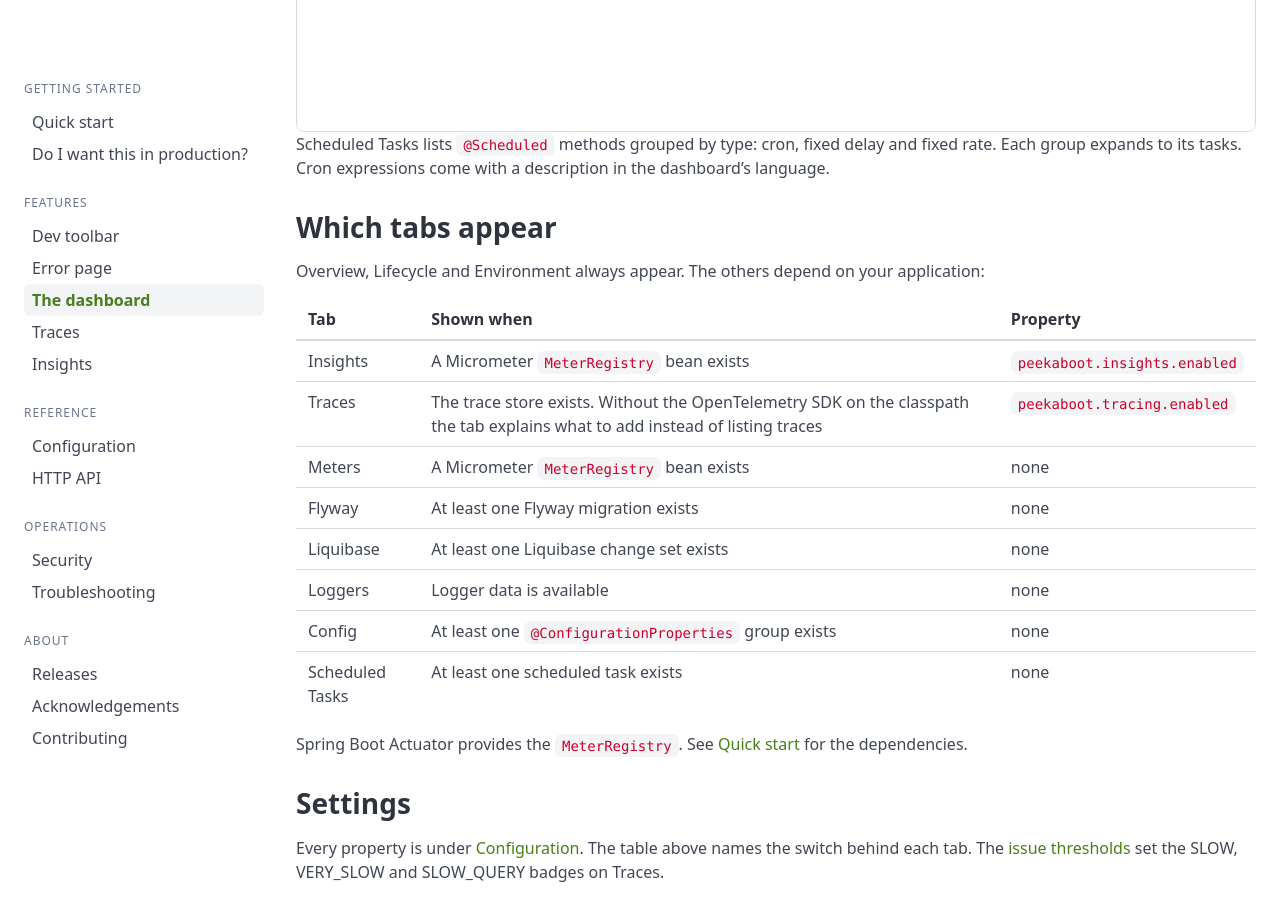
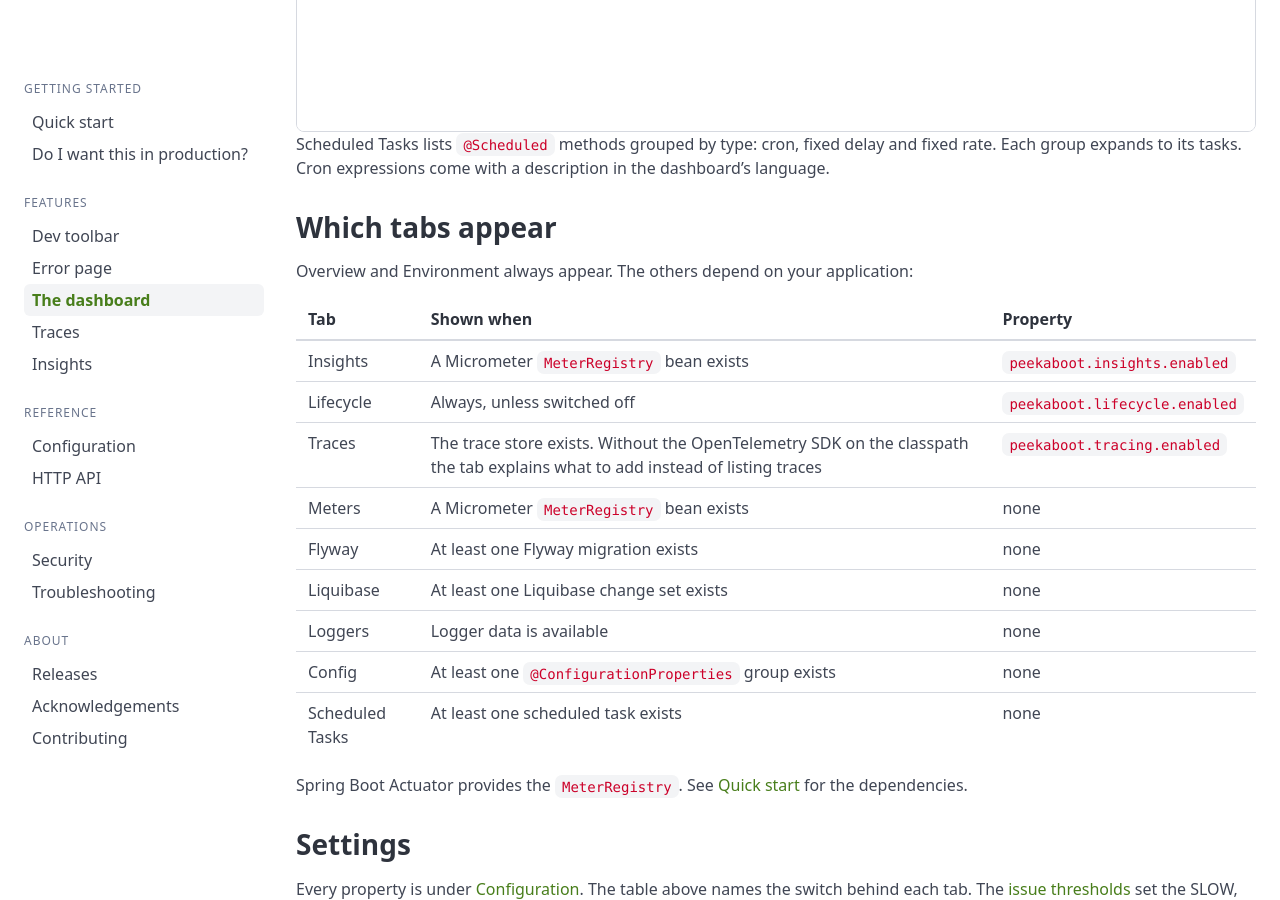
Before and after one commit to peekaboot-org/peekaboot-org.github.io, a Jekyll site: the page built from docs/dashboard.md, in a window 1280 px wide and 900 px high, scrolled down 10959 px. Built offline with Jekyll 4.4.1, drawn with Linux system fonts in a browser that asks for light colours; some of the changed text lies outside the part shown.

Commit message:
docs: hide the Lifecycle tab when lifecycle is off

```diff
--- a/docs/dashboard.md
+++ b/docs/dashboard.md
@@ -226,11 +226,12 @@ language.
 
 ## Which tabs appear {#conditionally-shown-tabs}
 
-Overview, Lifecycle and Environment always appear. The others depend on your application:
+Overview and Environment always appear. The others depend on your application:
 
 | Tab | Shown when | Property |
 |---|---|---|
 | Insights | A Micrometer `MeterRegistry` bean exists | `peekaboot.insights.enabled` |
+| Lifecycle | Always, unless switched off | `peekaboot.lifecycle.enabled` |
 | Traces | The trace store exists. Without the OpenTelemetry SDK on the classpath the tab explains what to add instead of listing traces | `peekaboot.tracing.enabled` |
 | Meters | A Micrometer `MeterRegistry` bean exists | none |
 | Flyway | At least one Flyway migration exists | none |
```
Also changed, not shown: other parts of docs/dashboard.md (+1 -1 lines), docs/api.md (+1 -0 lines).
